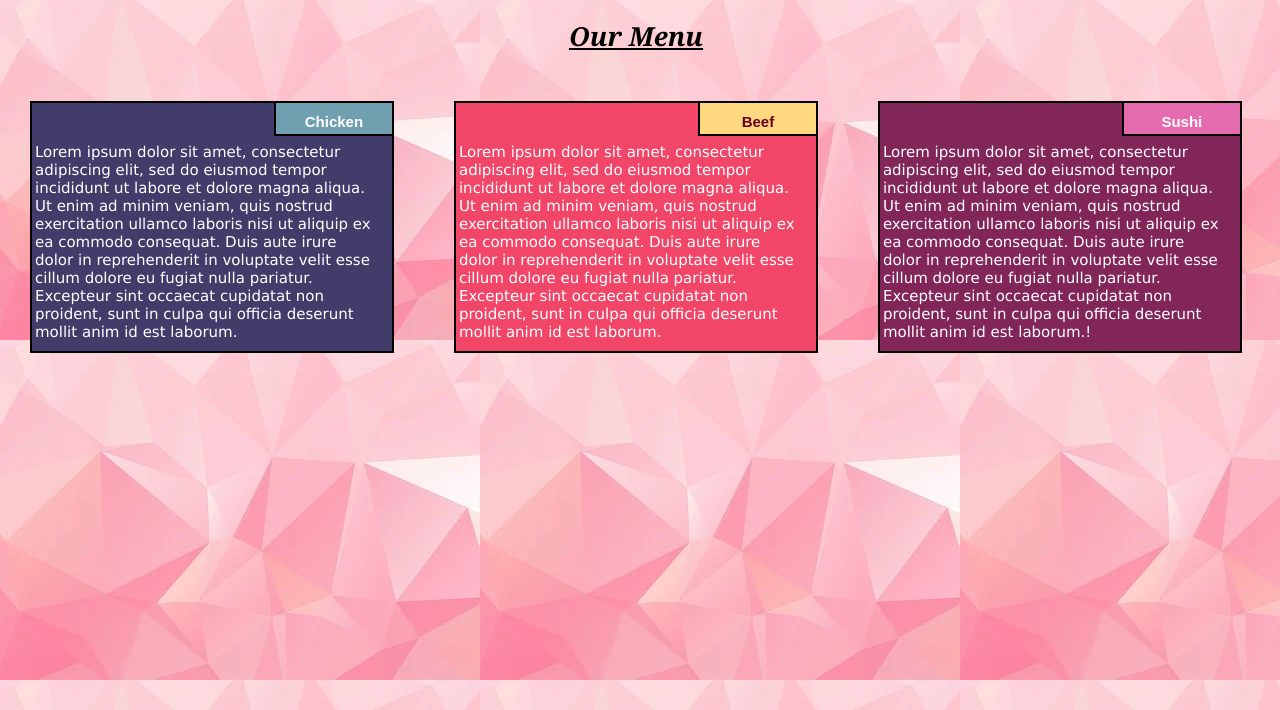
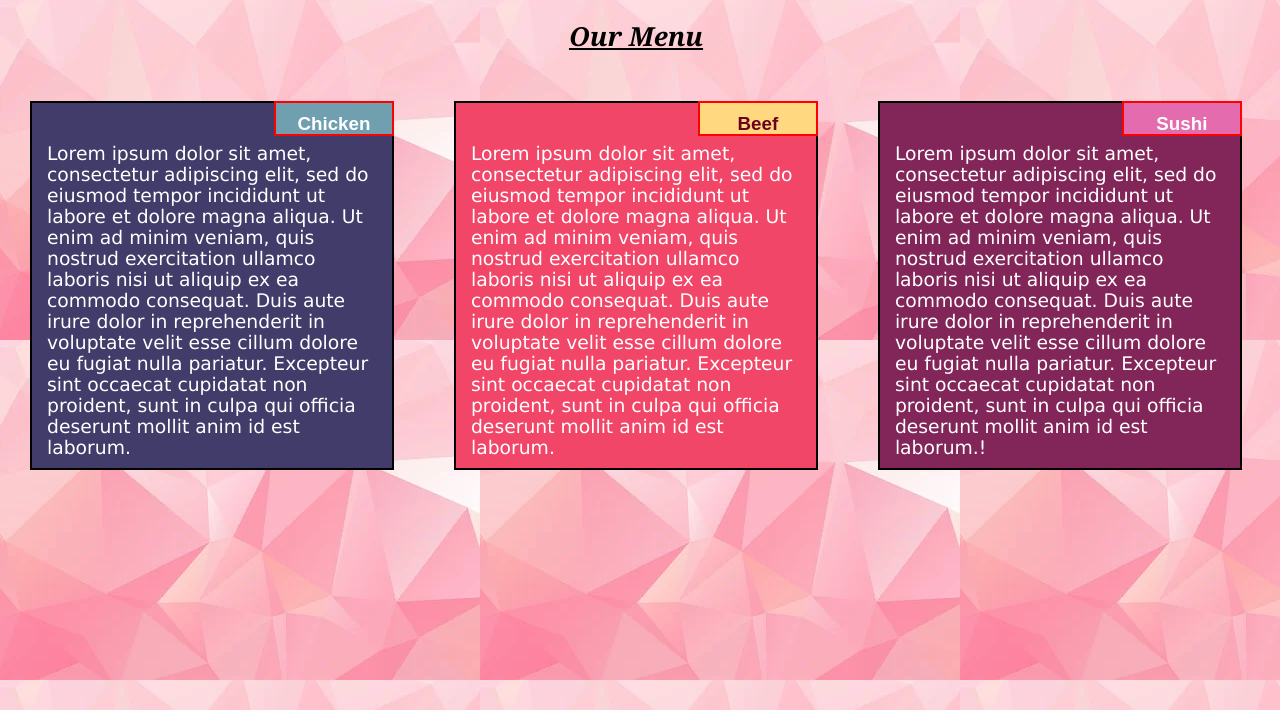
Before and after one commit to Boumandil97/coursera-test, a PHP site: page /mod2_solution/index.html in a window 1280 px wide. Shown: the top 710 px of the page. Run offline with PHP 8.4, Linux system fonts and the light colour scheme.

Commit message:
finishing test

```diff
--- a/site/mod2_solution/Css/stylesheet.css
+++ b/site/mod2_solution/Css/stylesheet.css
@@ -31,9 +31,9 @@ p {
     color:white;
 	padding-top: 40px;
 	padding-bottom: 10px;
-
+	font-size:125%;
 	font-weight: 12px;
-	padding-left:3px;
+	padding-left:15px;
 	padding-right:15px;
 }
 
@@ -44,44 +44,36 @@ p {
 
 }
 
-#p1 {
-   background-color: #709fb0;
+p.section{
+	display: block;
   position: absolute;
   top: 0;
   right: 0;
   font-weight: bold;
   height: 35px;
   width: 120px;
+	border-color:red;
   padding: 10px;
-  text-align: center;
+  text-align-last: center;
+
+
   font-family: Arial, Helvetica, sans-serif;
+}
+
+#p1 {
+   background-color: #709fb0;
+
+
+
 
 }
 #p2 {
  background-color: #ffd880;
   color:#6b011f;
-  position: absolute;
-  top: 0;
-  right: 0;
-  font-weight: bold;
-  height: 35px;
-  width: 120px;
-  padding: 10px;
-  text-align: center;
-  font-family: Arial, Helvetica, sans-serif;
 
 }
 #p3 {
   background-color: #e36bae;
-  position: absolute;
-  top: 0;
-  right: 0;
-  font-weight: bold;
-  height: 35px;
-  width: 120px;
-  padding: 10px;
-  text-align: center;
-  font-family: Arial, Helvetica, sans-serif;
 
 }
 
--- a/site/mod2_solution/index.html
+++ b/site/mod2_solution/index.html
@@ -12,7 +12,7 @@
 	<h1>Our Menu</h1>
   <div class="col-lg-4 col-md-6 col-sm-12 container">
     <p id="s1">Lorem ipsum dolor sit amet, consectetur adipiscing elit, sed do eiusmod tempor incididunt ut labore et dolore magna aliqua. Ut enim ad minim veniam, quis nostrud exercitation ullamco laboris nisi ut aliquip ex ea commodo consequat. Duis aute irure dolor in reprehenderit in voluptate velit esse cillum dolore eu fugiat nulla pariatur. Excepteur sint occaecat cupidatat non proident, sunt in culpa qui officia deserunt mollit anim id est laborum.</p>
-  	<p id="p1">Chicken</p>
+  	<p class="section" id="p1">Chicken</p>
 
   	</div>
 
@@ -20,13 +20,13 @@
 
   <div class="col-lg-4 col-md-6 col-sm-12 container"><p id="s2">Lorem ipsum dolor sit amet, consectetur adipiscing elit, sed do eiusmod tempor incididunt ut labore et dolore magna aliqua. Ut enim ad minim veniam, quis nostrud exercitation ullamco laboris nisi ut aliquip ex ea commodo consequat. Duis aute irure dolor in reprehenderit in voluptate velit esse cillum dolore eu fugiat nulla pariatur. Excepteur sint occaecat cupidatat non proident, sunt in culpa qui officia deserunt mollit anim id est laborum.</p>
 
-  	<p id="p2">Beef</p>
+  	<p class="section" id="p2">Beef</p>
 
   </div>
 
   <div class="col-lg-4 col-md-12 col-sm-12 container"><p id="s3">Lorem ipsum dolor sit amet, consectetur adipiscing elit, sed do eiusmod tempor incididunt ut labore et dolore magna aliqua. Ut enim ad minim veniam, quis nostrud exercitation ullamco laboris nisi ut aliquip ex ea commodo consequat. Duis aute irure dolor in reprehenderit in voluptate velit esse cillum dolore eu fugiat nulla pariatur. Excepteur sint occaecat cupidatat non proident, sunt in culpa qui officia deserunt mollit anim id est laborum.!</p>
 
-  	<p  id="p3">Sushi</p>
+  	<p class="section" id="p3">Sushi</p>
 
   </div>
 
```
